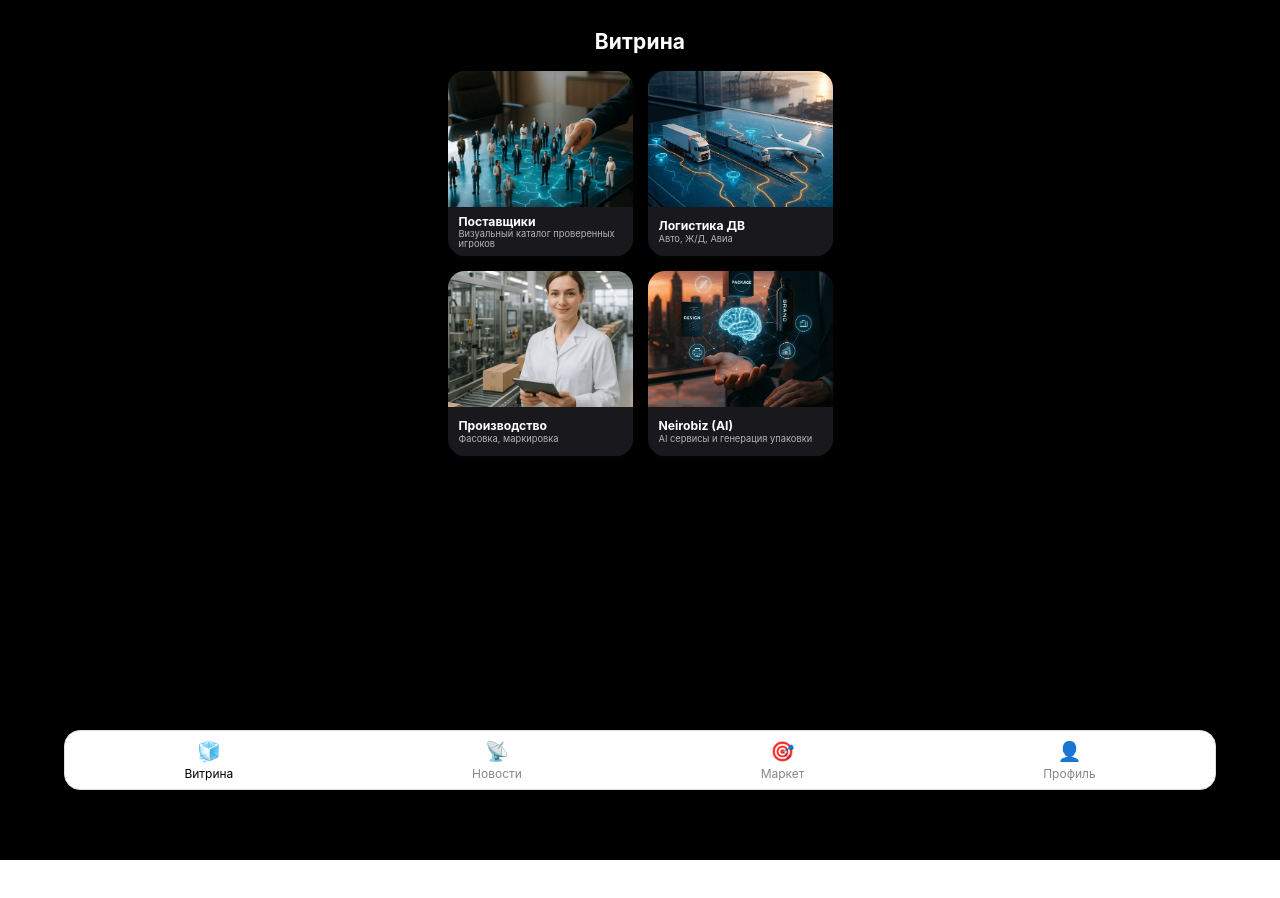
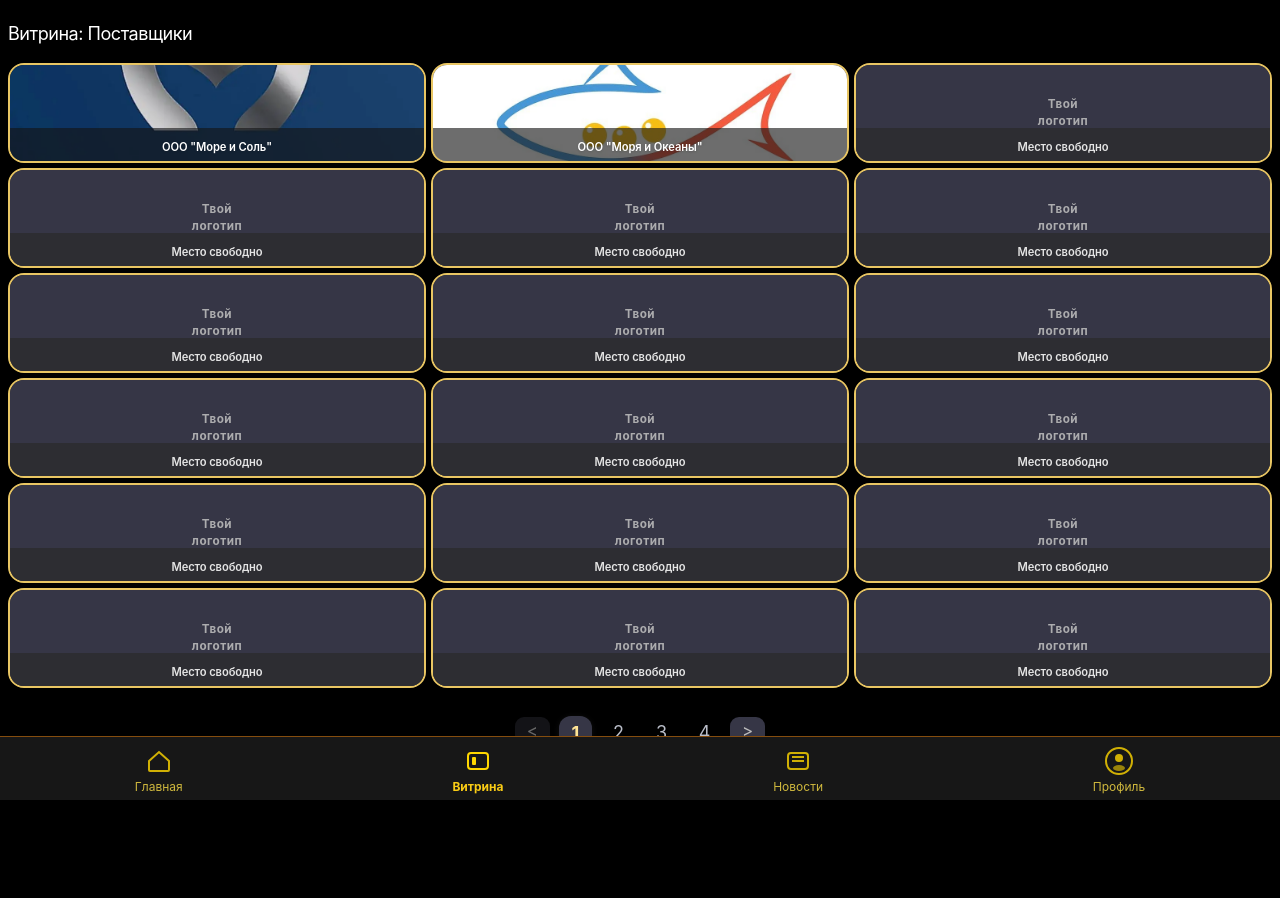
Before and after one commit to AlexSalavat/ikra-miniapp, a React (Create React App) app: page /catalog in a window 1280 px wide. Shown: the top 898 px of the page. Before the commit the page ends 860 px from the top, so only its background shows below. Built offline with nearby package versions, Linux system fonts and the light colour scheme.

Commit message:
feat: add Profile page with Firebase Auth, bottom navigation

```diff
--- a/package.json
+++ b/package.json
@@ -9,6 +9,7 @@
     "@testing-library/jest-dom": "^6.6.3",
     "@testing-library/react": "^16.3.0",
     "@testing-library/user-event": "^13.5.0",
+    "firebase": "^12.0.0",
     "react": "^19.1.0",
     "react-dom": "^19.1.0",
     "react-router-dom": "^6.30.1",
--- a/public/index.html
+++ b/public/index.html
@@ -1,6 +1,6 @@
 <!DOCTYPE html>
 <html lang="en">
-  <head>
+  <head><script src="https://telegram.org/js/telegram-web-app.js"></script>
     <meta charset="utf-8" />
     <link rel="icon" href="%PUBLIC_URL%/favicon.ico" />
     <meta name="viewport" content="width=device-width, initial-scale=1" />
--- a/src/App.js
+++ b/src/App.js
@@ -1,52 +1,44 @@
-import React from 'react';
-import { BrowserRouter as Router, Routes, Route } from 'react-router-dom';
-
-import Home from './components/Home';
-import Showcase from './components/Showcase';
-import Catalog from './components/Catalog';
-import SupplierDetail from './components/SupplierDetail';
-import CompanyProfile from './components/CompanyProfile';
-import Market from './components/Market';
-import MarketSell from './components/MarketSell';
-import MarketSellCategory from './components/MarketSellCategory';
-import MarketBuy from './components/MarketBuy';
-import BottomNav from './components/BottomNav';
-import NeirobizScreen from './components/NeirobizScreen';
-import News from './components/News';
-
-// Новое:
-import NewsCoast from './components/NewsCoast';
-import CaviarWarBoard from './components/CaviarWarBoard';
-import TopProducers from './components/TopProducers';
-import LogisticsShowcase from './components/LogisticsShowcase';
-import ProductionShowcase from './components/ProductionShowcase';
+// src/App.js
+import React from "react";
+import { BrowserRouter as Router, Routes, Route } from "react-router-dom";
+import Home from "./components/Home";
+import Showcase from "./components/Showcase";
+import Catalog from "./components/Catalog";
+import SupplierDetail from "./components/SupplierDetail";
+import LogisticsShowcase from "./components/LogisticsShowcase";
+import ProductionShowcase from "./components/ProductionShowcase";
+import News from "./components/News";
+import NewsCoast from "./components/NewsCoast";
+import CaviarWarBoard from "./components/CaviarWarBoard";
+import TopProducers from "./components/TopProducers";
+import MarketSellCategory from "./components/MarketSellCategory";
+import Profile from "./components/Profile";
+import BottomNav from "./components/BottomNav";
+// ...добавь остальные компоненты, если нужно
 
 function App() {
   return (
     <Router>
-      <div style={{ backgroundColor: '#000', minHeight: '100vh', paddingBottom: '60px' }}>
+      <div className="min-h-screen bg-black flex flex-col pb-20">
+        <div className="flex-1">
           <Routes>
             <Route path="/" element={<Home />} />
-          <Route path="/catalog" element={<Showcase />} />
-          <Route path="/catalog/suppliers" element={<Catalog />} />
+            <Route path="/showcase" element={<Showcase />} />
+            <Route path="/catalog" element={<Catalog />} />
             <Route path="/supplier/:id" element={<SupplierDetail />} />
-          <Route path="/market" element={<Market />} />
-          <Route path="/market/sell" element={<MarketSell />} />
-          <Route path="/market/sell/:category" element={<MarketSellCategory />} />
-          <Route path="/market/buy" element={<MarketBuy />} />
-          <Route path="/profile" element={<div style={{ padding: '20px', color: '#fff' }}>Профиль</div>} />
-          <Route path="/neirobiz" element={<NeirobizScreen />} />
+            <Route path="/logistics" element={<LogisticsShowcase />} />
+            <Route path="/production" element={<ProductionShowcase />} />
             <Route path="/news" element={<News />} />
-          {/* Новое */}
             <Route path="/news/coast" element={<NewsCoast />} />
             <Route path="/news/ikra-wars" element={<CaviarWarBoard />} />
             <Route path="/news/top-producers" element={<TopProducers />} />
-          {/* Важно! Восстанавливаем маршруты */}
-          <Route path="/logistics" element={<LogisticsShowcase />} />
-          <Route path="/production" element={<ProductionShowcase />} />
+            <Route path="/market/sell/:category" element={<MarketSellCategory />} />
+            <Route path="/profile" element={<Profile />} />
+            {/* ...добавь другие страницы по мере роста */}
           </Routes>
         </div>
         <BottomNav />
+      </div>
     </Router>
   );
 }
--- a/src/components/BottomNav.js
+++ b/src/components/BottomNav.js
@@ -1,52 +1,59 @@
-import React from 'react';
-import { useLocation, useNavigate } from 'react-router-dom';
+// src/components/BottomNav.js
+import React from "react";
+import { Link, useLocation } from "react-router-dom";
 
 const navItems = [
-  { label: 'Витрина', path: '/catalog', emoji: '🧊' },
-  { label: 'Новости', path: '/news', emoji: '📡' },
-  { label: 'Маркет', path: '/market', emoji: '🎯' },
-  { label: 'Профиль', path: '/profile', emoji: '👤' },
+  {
+    to: "/",
+    label: "Главная",
+    icon: (
+      <svg width="28" height="28" fill="none"><path d="M4 14L14 5L24 14V23A1 1 0 0123 24H5A1 1 0 014 23V14Z" stroke="#FFD700" strokeWidth="2" /></svg>
+    ),
+  },
+  {
+    to: "/catalog",
+    label: "Витрина",
+    icon: (
+      <svg width="28" height="28" fill="none"><rect x="4" y="6" width="20" height="16" rx="3" stroke="#FFD700" strokeWidth="2" /><rect x="8" y="10" width="4" height="8" rx="1" fill="#FFD700" /></svg>
+    ),
+  },
+  {
+    to: "/news",
+    label: "Новости",
+    icon: (
+      <svg width="28" height="28" fill="none"><rect x="4" y="6" width="20" height="16" rx="3" stroke="#FFD700" strokeWidth="2" /><path d="M8 10H20" stroke="#FFD700" strokeWidth="2" /><path d="M8 14H20" stroke="#FFD700" strokeWidth="2" /></svg>
+    ),
+  },
+  {
+    to: "/profile",
+    label: "Профиль",
+    icon: (
+      <svg width="28" height="28" fill="none"><circle cx="14" cy="14" r="13" stroke="#FFD700" strokeWidth="2" /><circle cx="14" cy="11" r="4" fill="#FFD700" /><ellipse cx="14" cy="21" rx="6" ry="3" fill="#FFD700" opacity="0.7" /></svg>
+    ),
+  },
 ];
 
-const BottomNav = () => {
+function BottomNav() {
   const location = useLocation();
-  const navigate = useNavigate();
 
   return (
-    <div style={{
-  position: 'fixed',
-  bottom: '10px', // приподняли на 10px
-  left: '50%',
-  transform: 'translateX(-50%)',
-  width: '90%',
-  height: '60px',
-  background: '#fff',
-  display: 'flex',
-  justifyContent: 'space-around',
-  alignItems: 'center',
-  borderRadius: '16px',
-  border: '1px solid #ddd',
-  boxShadow: '0 2px 8px rgba(0,0,0,0.1)',
-  zIndex: 999
-}}>
-
-      {navItems.map(item => (
-        <div
-          key={item.path}
-          onClick={() => navigate(item.path)}
-          style={{
-            textAlign: 'center',
-            fontSize: '0.75rem',
-            color: location.pathname.startsWith(item.path) ? '#000' : '#888',
-            cursor: 'pointer'
-          }}
+    <nav className="fixed bottom-0 left-0 right-0 z-40 bg-neutral-900 border-t border-yellow-800 flex justify-around items-center h-16 shadow-xl">
+      {navItems.map((item) => (
+        <Link
+          key={item.to}
+          to={item.to}
+          className={`flex flex-col items-center px-2 pt-1 ${
+            location.pathname === item.to
+              ? "text-yellow-400 font-bold"
+              : "text-yellow-300 opacity-80"
+          }`}
         >
-          <div style={{ fontSize: '1.2rem' }}>{item.emoji}</div>
-          {item.label}
-        </div>
+          {item.icon}
+          <span className="text-xs mt-1">{item.label}</span>
+        </Link>
       ))}
-    </div>
+    </nav>
   );
-};
+}
 
 export default BottomNav;
--- a/src/components/CompanyProfile.js
+++ b/src/components/CompanyProfile.js
@@ -1,6 +1,5 @@
 import React, { useState } from 'react';
 import { useNavigate } from 'react-router-dom';
-import partners from '../data/partners';
 import PartnersList from './PartnersList';
 
 const CERT_COLORS = {
@@ -155,7 +154,9 @@ const CompanyProfile = ({ company }) => {
       )}
 
       {/* Партнеры */}
-      <PartnersList partners={partners} showAll={showAllPartners} onToggleAll={() => setShowAllPartners(!showAllPartners)} />
+      {company.partners && company.partners.length > 0 && (
+        <PartnersList partners={company.partners} showAll={showAllPartners} onToggleAll={() => setShowAllPartners(!showAllPartners)} />
+      )}
 
       {/* Адрес и кнопки */}
       <div className="mb-2 text-base text-zinc-300 mt-5">
--- /dev/null
+++ b/src/components/CompanyProfileModal.js
@@ -0,0 +1,47 @@
+// /src/components/CompanyProfileModal.js
+import React from 'react';
+import CompanyProfile from './CompanyProfile';
+
+const modalStyle = {
+  position: 'fixed',
+  top: 0, left: 0, right: 0, bottom: 0,
+  background: 'rgba(0,0,0,0.63)',
+  zIndex: 9999,
+  display: 'flex',
+  justifyContent: 'center',
+  alignItems: 'center',
+  overflowY: 'auto',
+  padding: '18px 0',
+};
+
+const innerStyle = {
+  background: '#18181c',
+  borderRadius: 21,
+  maxWidth: 420,
+  width: '94vw',
+  boxShadow: '0 7px 40px #0007',
+  padding: '0 0 20px 0',
+  position: 'relative',
+  maxHeight: '92vh',
+  overflowY: 'auto',
+};
+
+export default function CompanyProfileModal({ company, onClose }) {
+  if (!company) return null;
+  return (
+    <div style={modalStyle} onClick={onClose}>
+      <div style={innerStyle} onClick={e => e.stopPropagation()}>
+        <button
+          onClick={onClose}
+          style={{
+            position: 'absolute', right: 17, top: 11, zIndex: 2,
+            fontSize: 22, color: '#bbb', background: 'none', border: 'none', cursor: 'pointer'
+          }}
+        >×</button>
+        <div style={{padding:'0 18px'}}>
+          <CompanyProfile company={company} />
+        </div>
+      </div>
+    </div>
+  );
+}
--- a/src/components/LogisticsShowcase.js
+++ b/src/components/LogisticsShowcase.js
@@ -1,5 +1,3 @@
-// src/components/LogisticsShowcase.js
-
 import React, { useState } from 'react';
 import logistics from '../data/logistics';
 
@@ -54,6 +52,55 @@ const nameTextStyle = {
   whiteSpace: 'nowrap'
 };
 
+function PhotoSlider({ images = [] }) {
+  const [idx, setIdx] = useState(0);
+  if (!images.length) return null;
+  const prev = () => setIdx(i => (i === 0 ? images.length - 1 : i - 1));
+  const next = () => setIdx(i => (i === images.length - 1 ? 0 : i + 1));
+  return (
+    <div style={{
+      position: 'relative',
+      width: '100%',
+      aspectRatio: '1/1',
+      background: '#16181e',
+      marginBottom: 15,
+      overflow: 'hidden',
+      borderRadius: 0
+    }}>
+      <img
+        src={images[idx]}
+        alt={`Фото ${idx + 1}`}
+        style={{
+          width: '100%',
+          height: '100%',
+          objectFit: 'cover',
+          borderRadius: 0,
+          display: 'block'
+        }}
+      />
+      {images.length > 1 && (
+        <>
+          <button onClick={prev} style={{
+            position: 'absolute', left: 10, top: '50%', transform: 'translateY(-50%)',
+            background: 'rgba(25,25,30,0.7)', color: '#fff', border: 'none',
+            fontSize: 23, borderRadius: 50, width: 32, height: 32, cursor: 'pointer', opacity: 0.7
+          }}>&#8592;</button>
+          <button onClick={next} style={{
+            position: 'absolute', right: 10, top: '50%', transform: 'translateY(-50%)',
+            background: 'rgba(25,25,30,0.7)', color: '#fff', border: 'none',
+            fontSize: 23, borderRadius: 50, width: 32, height: 32, cursor: 'pointer', opacity: 0.7
+          }}>&#8594;</button>
+          <div style={{
+            position: 'absolute', bottom: 10, left: 0, right: 0, textAlign: 'center', fontSize: 13, color: '#ccc'
+          }}>
+            {idx + 1} / {images.length}
+          </div>
+        </>
+      )}
+    </div>
+  );
+}
+
 const LogisticsShowcase = () => {
   const [page, setPage] = useState(0);
   const [modal, setModal] = useState(null);
@@ -98,7 +145,6 @@ const LogisticsShowcase = () => {
             onClick={() => setModal(card)}
             style={cardStyle}
           >
-            {/* Фото/логотип — строго на весь квадрат */}
             <div style={logoBoxStyle}>
               {card.logo ? (
                 <img
@@ -130,7 +176,6 @@ const LogisticsShowcase = () => {
                 </span>
               )}
             </div>
-            {/* Название снизу */}
             <div style={nameBoxStyle}>
               <span style={nameTextStyle}>
                 {card.name}
@@ -139,7 +184,6 @@ const LogisticsShowcase = () => {
           </div>
         ))}
       </div>
-      {/* Пагинация */}
       {pages.length > 1 && (
         <div style={{
           display: 'flex',
@@ -175,7 +219,6 @@ const LogisticsShowcase = () => {
           >&#8594;</button>
         </div>
       )}
-      {/* Модалка профиля */}
       {modal && (
         <div style={{
           position: 'fixed',
@@ -192,12 +235,13 @@ const LogisticsShowcase = () => {
             style={{
               background: '#23232a',
               borderRadius: 16,
-              padding: '32px 18px 23px 18px',
+              padding: '23px 0 18px 0',
               boxShadow: '0 8px 32px #000a',
-              maxWidth: 340,
-              width: '92vw',
+              maxWidth: 350,
+              width: '93vw',
               color: '#fff',
-              position: 'relative'
+              position: 'relative',
+              overflow: 'hidden'
             }}
             onClick={e => e.stopPropagation()}
           >
@@ -211,20 +255,33 @@ const LogisticsShowcase = () => {
               }}
               aria-label="Закрыть"
             >×</button>
-            {modal.logo && (
+            {/* Фото-слайдер или просто фото/лого */}
+            {modal.gallery && modal.gallery.length > 0 ? (
+              <PhotoSlider images={modal.gallery} />
+            ) : modal.logo ? (
+              <div style={{
+                width: '100%',
+                aspectRatio: '1 / 1',
+                background: '#16181e',
+                display: 'flex',
+                alignItems: 'center',
+                justifyContent: 'center',
+                marginBottom: 13
+              }}>
                 <img
                   src={modal.logo}
                   alt={modal.name}
                   style={{
-                  width: '90%',
-                  height: 110,
+                    width: '100%',
+                    height: '100%',
                     objectFit: 'cover',
-                  borderRadius: 10,
-                  margin: '0 auto 12px auto',
+                    borderRadius: 0,
                     display: 'block'
                   }}
                 />
-            )}
+              </div>
+            ) : null}
+            <div style={{ padding: '0 20px' }}>
               <div style={{ fontWeight: 700, fontSize: 18, marginBottom: 10 }}>{modal.name}</div>
               <div style={{ fontSize: 14, marginBottom: 7, color: '#e3e3e6' }}>{modal.description}</div>
               <div style={{ fontSize: 13, marginBottom: 7 }}>{modal.address}</div>
@@ -242,14 +299,7 @@ const LogisticsShowcase = () => {
                   color: '#27a0e0', textDecoration: 'underline', fontSize: 13, marginBottom: 8, display: 'inline-block'
                 }}>Открыть на карте</a>
               )}
-            {/* Галерея */}
-            {modal.gallery && modal.gallery.length > 0 && (
-              <div style={{ display: 'flex', gap: 5, marginTop: 10 }}>
-                {modal.gallery.map((src, i) => (
-                  <img key={i} src={src} alt={`Фото ${i + 1}`} style={{ height: 54, borderRadius: 6 }} />
-                ))}
             </div>
-            )}
           </div>
         </div>
       )}
```
Also changed, not shown: src/components/Profile.js (+119 -3 lines), src/components/TopProducers.js (+18 -20 lines), src/data/producers.js (+12 -4 lines), src/firebase.js (added, +18 -0 lines), 1 other file (tests, documents, lock files or other folders). Lines whose indentation alone changed are shown as unchanged.
